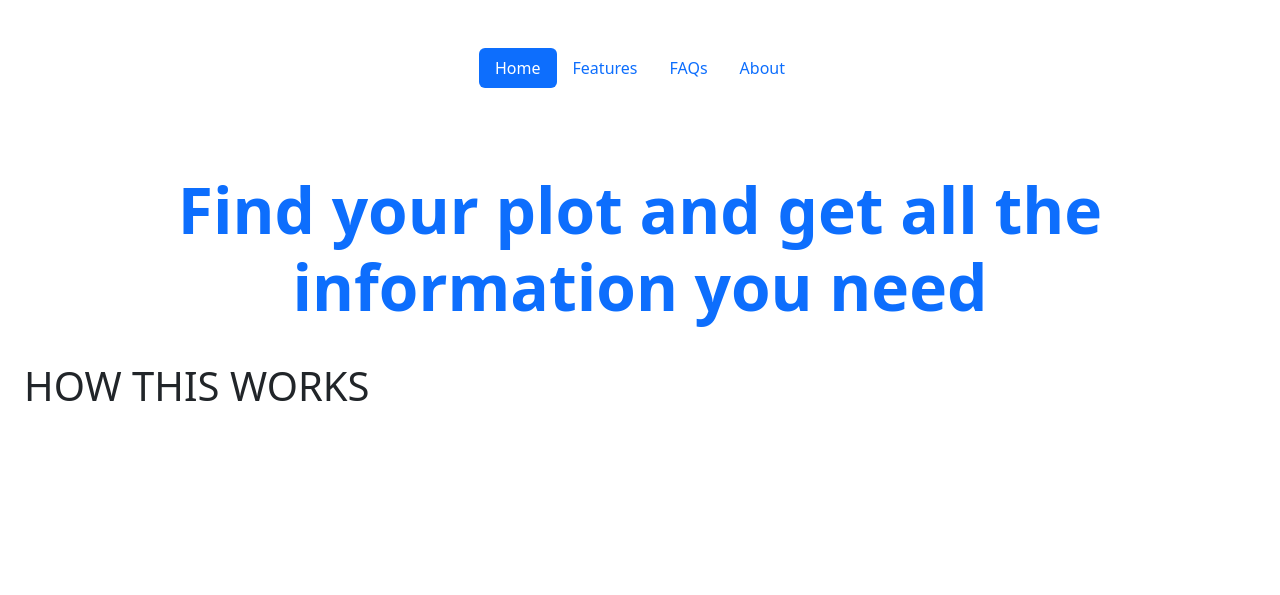
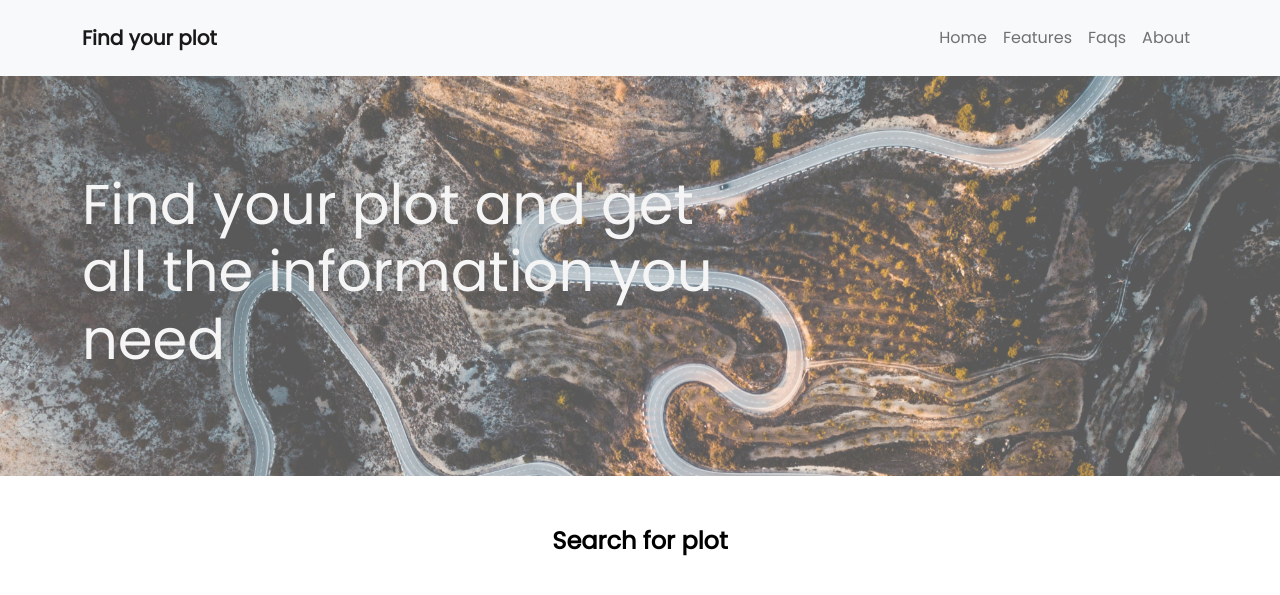
Before and after one commit to tomczykart/check-your-plot, a Flask app: page /how in a window 1280 px wide. Shown: the top 595 px of the page. Run offline with Flask 3, Linux system fonts and the light colour scheme.

Commit message:
Added some style to page.

```diff
--- /dev/null
+++ b/plotter/app/static/css/style.css
@@ -0,0 +1,52 @@
+@import url('https://fonts.googleapis.com/css2?family=Poppins&display=swap');
+
+:root {
+   --primary: #0d63fd;
+   --dark: #21252f;
+   --white: #f5f5f5;
+   --body: #888;
+   --box-shadow: 0 8px 22px rgba(0,0,0,0.1);
+}
+
+body {
+  font-family: Poppins, "sans-serif";
+  line-height: 1.7;
+  color: var(--body)
+}
+
+h1,h2,h3,h4,h5,h6,
+.display-4 {
+  color: var(--white);
+}
+
+a {
+
+color: var(--dark);
+text-decoration: none;
+}
+
+.navbar .nav-link {
+  fonr-size: 0.7;
+}
+
+.hero {
+  height: 400px;
+  background-image: url(../img/background.jpg);
+  background-position: center;
+  background-size: cover;
+  background-attachment: fixed;
+  position: relative;
+  z-index: 2;
+}
+
+.hero::after {
+  content:"";
+  width: 100%;
+  height: 100%;
+  position: absolute;
+  top: 0;
+  left: 0;
+  background-color: rgba(245, 245, 245, 0.3);
+  z-index: -1;
+
+}
--- a/plotter/app/templates/about.html
+++ b/plotter/app/templates/about.html
@@ -1,2 +1,2 @@
 {% extends 'base.html'%}
-{% block content%}<h1>ABOUT THE AUTHOR</h1>{% endblock %}
+{% block content%}<h1>About the author</h1>{% endblock %}
--- a/plotter/app/templates/base.html
+++ b/plotter/app/templates/base.html
@@ -1,33 +1,56 @@
 <!doctype html>
 <html>
     <head>
-        <title>{{ title }} - PLOT ANALYZER</title>
+        <title>{{ title }} - Find your plot</title>
         <meta charset="utf-8">
         <meta name="viewport" content="width=device-width, initial-scale=1">
         <link href="https://cdn.jsdelivr.net/npm/bootstrap@5.2.1/dist/css/bootstrap.min.css" rel="stylesheet" integrity="sha384-iYQeCzEYFbKjA/T2uDLTpkwGzCiq6soy8tYaI1GyVh/UjpbCx/TYkiZhlZB6+fzT" crossorigin="anonymous">
-
+        <link rel="stylesheet" type="text/css" href="{{ url_for('static', filename='css/style.css') }}">
     </head>
     <body>
       <main>
+
           <!--        NAVIGATION BAR                -->
-          <div class="container">
-            <header class="d-flex justify-content-center py-5">
-              <ul class="nav nav-pills">
-                <li class="nav-item"><a href="{{ url_for('index') }}" class="nav-link active" aria-current="page">Home</a></li>
-                <li class="nav-item"><a href="{{ url_for('how') }}" class="nav-link">Features</a></li>
-                <li class="nav-item"><a href="{{ url_for('faqs') }}" class="nav-link">FAQs</a></li>
-                <li class="nav-item"><a href="{{ url_for('about') }}" class="nav-link">About</a></li>
-              </ul>
-            </header>
-          </div>
+          <nav class="navbar navbar-expand-lg py-3 bg-light">
+            <div class="container">
+              <a class="navbar-brand" href="{{ url_for('index') }}"><b>Find your plot</b></a>
+              <button class="navbar-toggler" type="button" data-bs-toggle="collapse" data-bs-target="#navbarNav" aria-controls="navbarNav" aria-expanded="false" aria-label="Toggle navigation">
+                <span class="navbar-toggler-icon"></span>
+              </button>
+              <div class="collapse navbar-collapse" id="navbarNav">
+                <ul class="navbar-nav ms-auto">
+                  <li class="nav-item">
+                    <a class="nav-link" href="{{ url_for('index') }}">Home</a>
+                  </li>
+                  <li class="nav-item">
+                    <a class="nav-link" href="{{ url_for('how') }}">Features</a>
+                  </li>
+                  <li class="nav-item">
+                    <a class="nav-link" href="{{ url_for('faqs') }}">Faqs</a>
+                  </li>
+                  <li class="nav-item">
+                    <a class="nav-link" href="{{ url_for('about') }}">About</a>
+                  </li>
+                </ul>
+              </div>
+            </div>
+          </nav>
           <!--        NAVIGATION BAR                -->
 
-          <!--        MAIN TITLE                -->
-          <div class="px-4 py-1 my-2 text-center">
-            <br>
-              <h1 class='display-3 fw-bold text-primary'>Find your plot and get all the information you need</h1>
+          <!--        HERO SECTION                -->
+          <div class="hero d-flex align-items-center">
+            <div class="container">
+              <div class="row">
+                <div class="col-lg-7">
+                  <h1 class='display-4'>
+                    Find your plot and get all the information you need
+                  </h1>
+                </div>
+              </div>
+            </div>
           </div>
-          <!--        MAIN TITLE                -->
+          <!--        HERO SECTION                -->
+
 
           <!--        MAIN BODY                -->
           <div class="px-4 py-3 my-2">
--- a/plotter/app/templates/how.html
+++ b/plotter/app/templates/how.html
@@ -1,2 +1,15 @@
 {% extends 'base.html'%}
-{% block content%}<h1>HOW THIS WORKS</h1>{% endblock %}
+{% block content%}
+
+
+
+<div>
+<br>
+<h4  class='display-9 fw-bold text-black text-center'>Search for plot</h4>
+</div>
+
+
+
+
+
+{% endblock %}
--- a/plotter/app/templates/index.html
+++ b/plotter/app/templates/index.html
@@ -3,7 +3,7 @@
 
 <div>
 <br>
-<h4  class='display-9 fw-bold text-primary text-center'>SEARCH FOR PLOT</h4>
+<h4  class='display-9 fw-bold text-black text-center'>Search for plot</h4>
 </div>
 
 <!--        FORM               -->
@@ -26,7 +26,7 @@
 
       <div class="d-grid gap-2 d-sm-flex justify-content-sm-center my-2">
         <br>
-        {{ form.submit(class_='btn btn-primary btn-lg px-4 gap-3') }}
+        {{ form.submit(class_='btn btn-outline-dark btn-lg px-4 gap-3') }}
       </div>
 
   </div>
--- a/plotter/app/templates/results.html
+++ b/plotter/app/templates/results.html
@@ -1,7 +1,7 @@
 {% extends 'base.html'%}
 {% block content%}
 
-<h3 class='text-left px-5 mt-3 text-primary'>SEARCH RESULTS</h3>
+<h3 class='text-left px-5 mt-3 text-black'>Search results</h3>
 
 <!--        MAIN BODY               -->
 <div class='container'>
```
Also changed, not shown: plotter/app/static/img/background.jpg (added).
